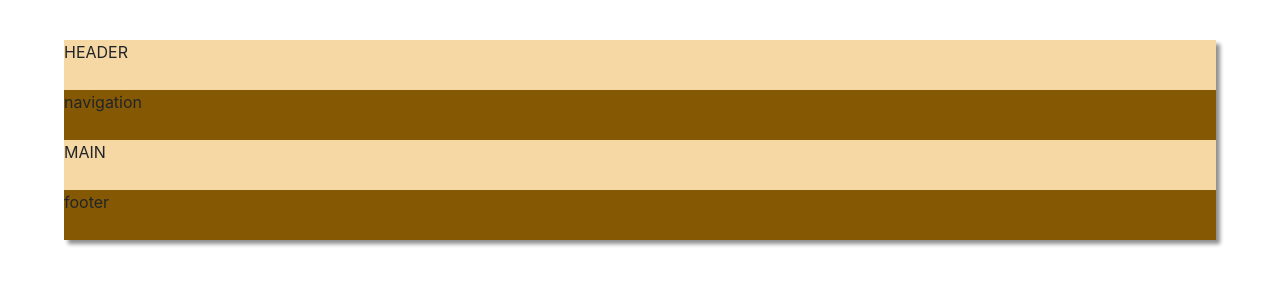
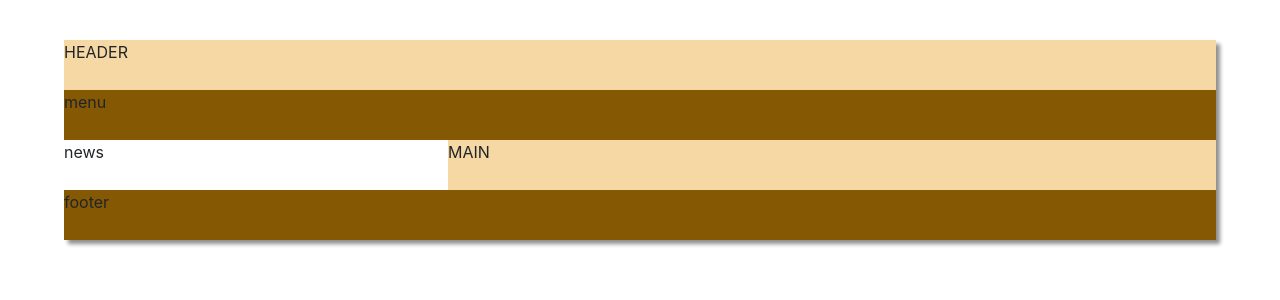
Before and after one commit to Azzazello1979/wsp, an Angular app: page /login in a window 1280 px wide. Shown: the top 300 px of the page. Built offline with nearby package versions, Linux system fonts and the light colour scheme.

Commit message:
css grid for loginPage layout

```diff
--- a/src/app/components/pages/login-page/login-page.component.css
+++ b/src/app/components/pages/login-page/login-page.component.css
@@ -3,18 +3,23 @@
   grid-template-columns: 1fr;
   grid-auto-rows: minmax(50px, auto);
   grid-template-areas:
+    "menu"
     "header"
-    "nav"
+    "news"
     "main"
     "footer";
+}
+nav {
+  grid-area: menu;
+  background-color: var(--dark-orange);
 }
 header {
   grid-area: header;
   background-color: var(--light-orange);
 }
-nav {
-  grid-area: nav;
-  background-color: var(--dark-orange);
+aside {
+  grid-area: news;
+  background-color: white;
 }
 main {
   grid-area: main;
@@ -24,3 +29,30 @@ footer {
   grid-area: footer;
   background-color: var(--dark-orange);
 }
+
+@media screen and (min-width: 577px) {
+  .login-page-wrapper {
+    display: grid;
+    grid-template-columns: 1fr;
+    grid-auto-rows: minmax(50px, auto);
+    grid-template-areas:
+      "header"
+      "menu"
+      "news"
+      "main"
+      "footer";
+  }
+}
+
+@media screen and (min-width: 769px) {
+  .login-page-wrapper {
+    display: grid;
+    grid-template-columns: 1fr 2fr;
+    grid-auto-rows: minmax(50px, auto);
+    grid-template-areas:
+      "header header header"
+      "menu menu menu"
+      "news main main"
+      "footer footer footer";
+  }
+}
--- a/src/app/components/pages/login-page/login-page.component.html
+++ b/src/app/components/pages/login-page/login-page.component.html
@@ -1,6 +1,7 @@
 <div class="login-page-wrapper pageWrapper">
   <header>HEADER</header>
-  <nav>navigation</nav>
+  <nav>menu</nav>
   <main>MAIN</main>
+  <aside>news</aside>
   <footer>footer</footer>
 </div>
```
